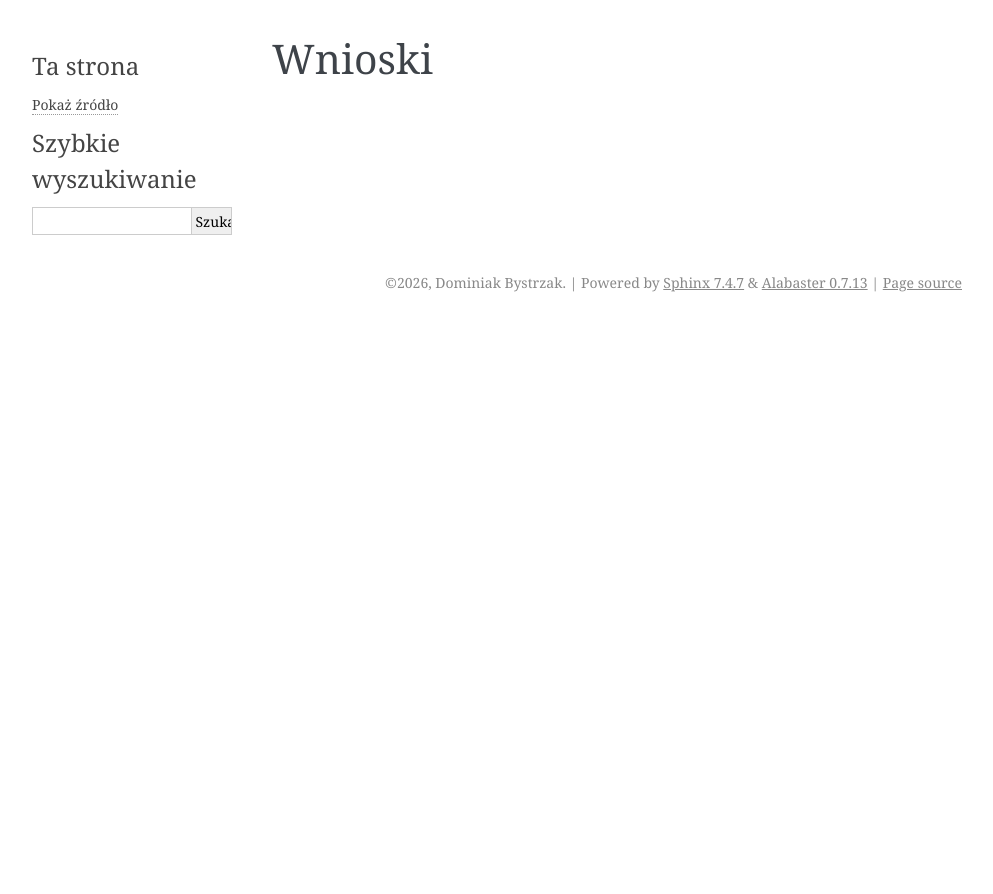
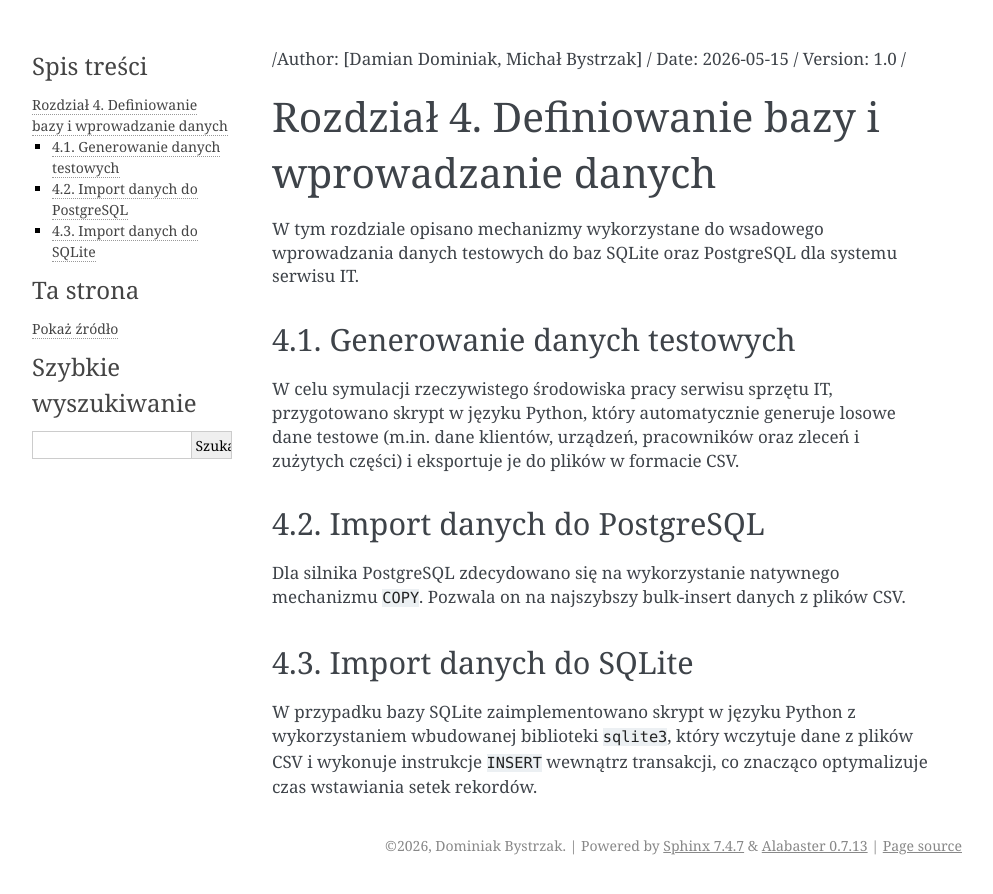
Before and after one commit to domino0472/student06-dbms1, a Sphinx documentation site: the page built from source/rozdzial_4/index.rst, in a window 1280 px wide. Shown: the top 894 px of the page, without its empty margins (148-1141 px from the left). Built offline with Sphinx 7.4.7, drawn with Linux system fonts in a browser that asks for light colours; pages that are not in the unit, such as notebooks, are missing from menus.

Commit message:
added something

```diff
--- a/source/rozdzial_4/index.rst
+++ b/source/rozdzial_4/index.rst
@@ -1,3 +1,19 @@
-=====================
-Wnioski
-=====================
+/Author: [Damian Dominiak, Michał Bystrzak] / Date: 2026-05-15 / Version: 1.0 /
+
+=======================================================
+Rozdział 4. Definiowanie bazy i wprowadzanie danych
+=======================================================
+
+W tym rozdziale opisano mechanizmy wykorzystane do wsadowego wprowadzania danych testowych do baz SQLite oraz PostgreSQL dla systemu serwisu IT.
+
+4.1. Generowanie danych testowych
+---------------------------------
+W celu symulacji rzeczywistego środowiska pracy serwisu sprzętu IT, przygotowano skrypt w języku Python, który automatycznie generuje losowe dane testowe (m.in. dane klientów, urządzeń, pracowników oraz zleceń i zużytych części) i eksportuje je do plików w formacie CSV.
+
+4.2. Import danych do PostgreSQL
+--------------------------------
+Dla silnika PostgreSQL zdecydowano się na wykorzystanie natywnego mechanizmu ``COPY``. Pozwala on na najszybszy bulk-insert danych z plików CSV.
+
+4.3. Import danych do SQLite
+----------------------------
+W przypadku bazy SQLite zaimplementowano skrypt w języku Python z wykorzystaniem wbudowanej biblioteki ``sqlite3``, który wczytuje dane z plików CSV i wykonuje instrukcje ``INSERT`` wewnątrz transakcji, co znacząco optymalizuje czas wstawiania setek rekordów.
```
Also changed, not shown: source/rozdzial_5/index.rst (added, +12 -0 lines).
